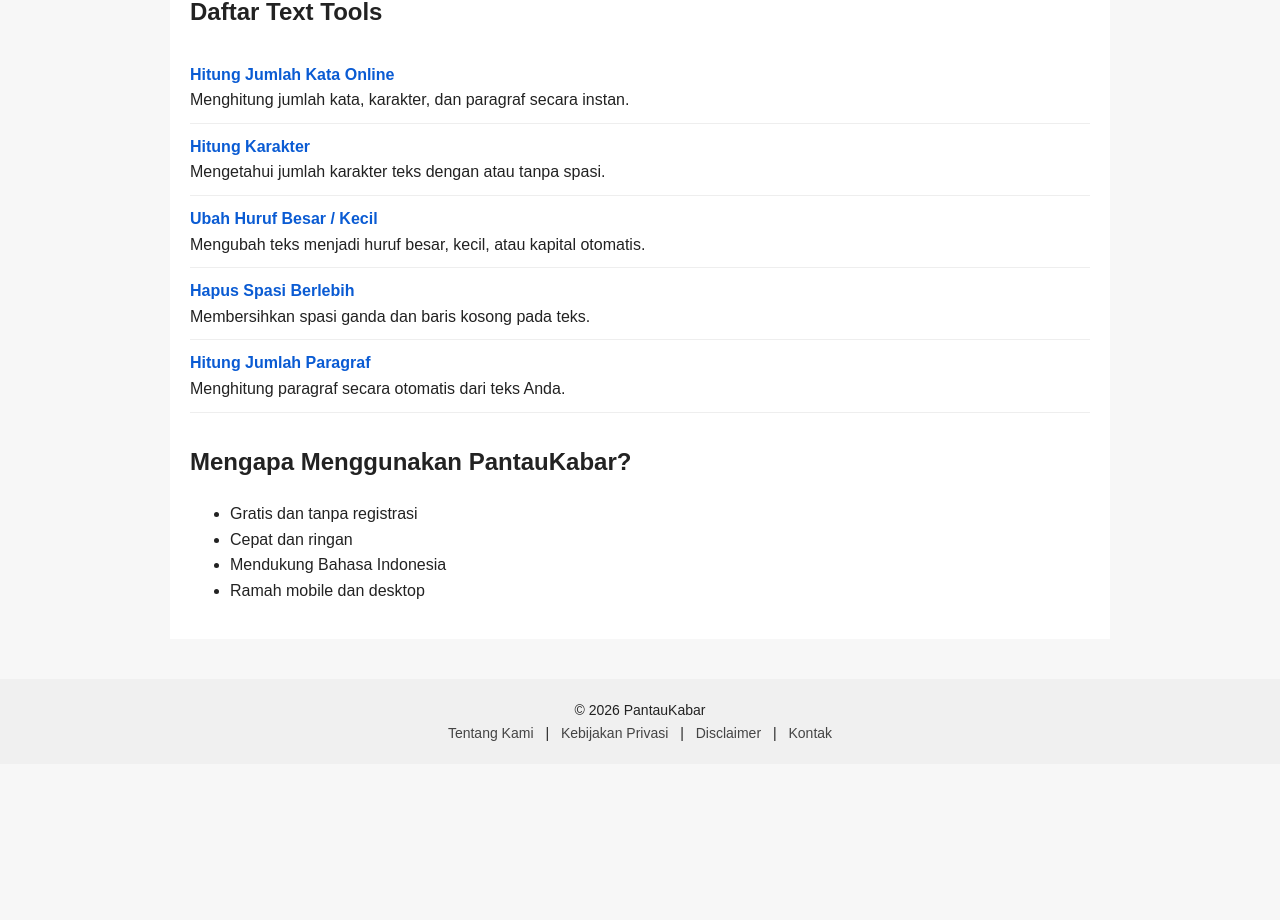
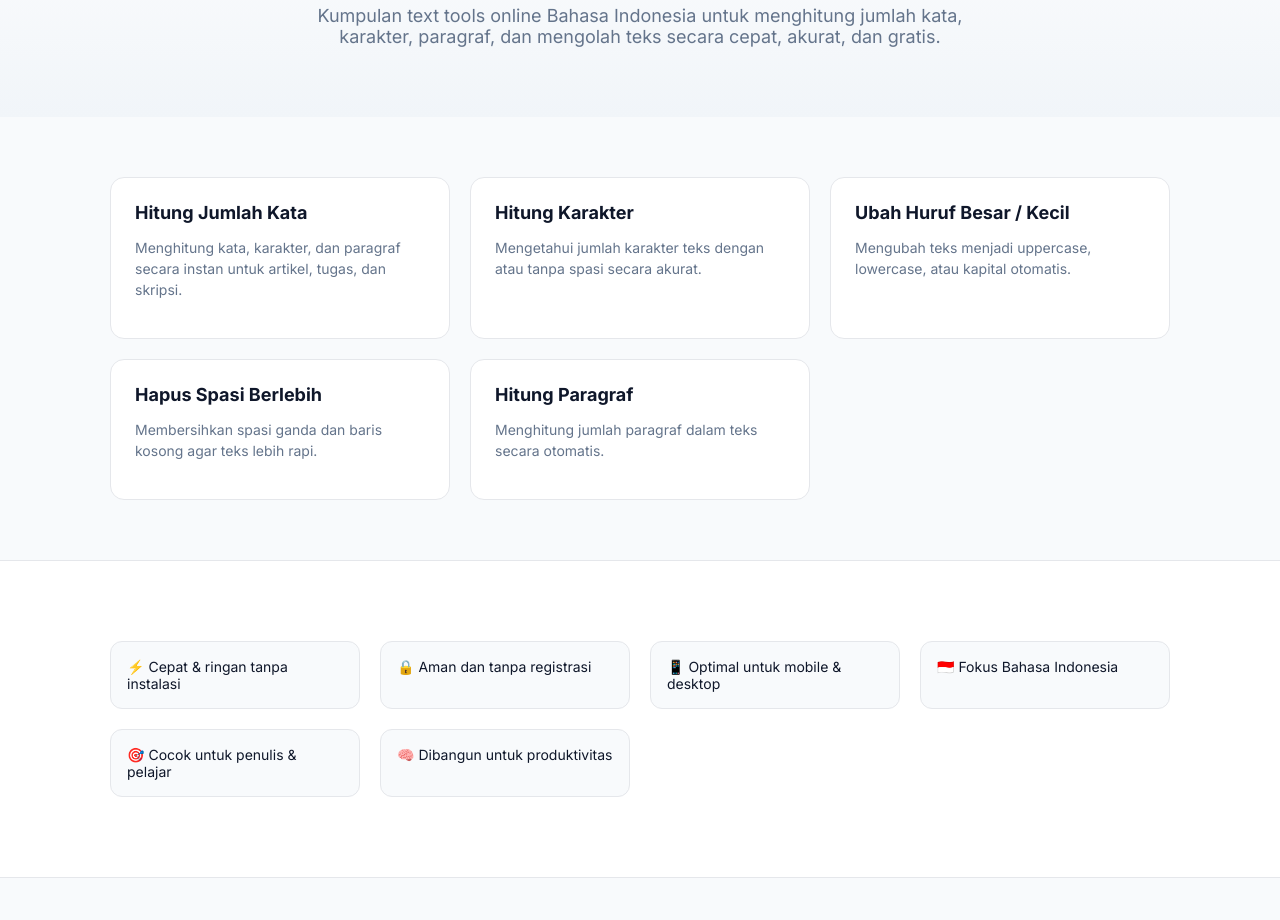
Before and after one commit to pantaukabaradm-jpg/pantaukabar-text-tools, a plain HTML site: page index.html in a window 1280 px wide. Shown: the part 231-1151 px from the top of the page. Before the commit the page ends 995 px from the top, so only its background shows below. Drawn offline with Linux system fonts and the light colour scheme.

Commit message:
Update index.html

```diff
--- a/index.html
+++ b/index.html
@@ -2,92 +2,194 @@
 <html lang="id">
 <head>
   <meta charset="UTF-8">
-  <title>Text Tools Online Bahasa Indonesia – Gratis & Cepat | PantauKabar</title>
+  <title>Text Tools Online Bahasa Indonesia | Cepat, Gratis & Profesional</title>
 
-  <!-- SEO BASIC -->
-  <meta name="description" content="Kumpulan text tools online gratis Bahasa Indonesia untuk menghitung jumlah kata, karakter, paragraf, dan mengolah teks dengan cepat dan mudah.">
-  <meta name="keywords" content="text tools online, hitung jumlah kata, word counter indonesia, hitung karakter, tools teks online">
+  <!-- PRIMARY SEO -->
+  <meta name="description" content="Text tools online profesional Bahasa Indonesia untuk menghitung jumlah kata, karakter, paragraf, dan mengolah teks secara cepat, akurat, dan gratis.">
   <meta name="robots" content="index, follow">
   <link rel="canonical" href="https://pantaukabar.com/">
 
   <!-- RESPONSIVE -->
-  <meta name="viewport" content="width=device-width, initial-scale=1.0">
+  <meta name="viewport" content="width=device-width, initial-scale=1">
 
   <!-- OPEN GRAPH -->
-  <meta property="og:title" content="Text Tools Online Bahasa Indonesia – Gratis & Cepat">
-  <meta property="og:description" content="Gunakan text tools online gratis untuk menghitung kata, karakter, dan mengolah teks secara instan.">
+  <meta property="og:title" content="Text Tools Online Profesional Bahasa Indonesia">
+  <meta property="og:description" content="Kumpulan text tools online gratis untuk penulis, pelajar, dan content creator Indonesia.">
   <meta property="og:type" content="website">
   <meta property="og:url" content="https://pantaukabar.com/">
 
-  <!-- SCHEMA JSON-LD -->
+  <!-- GOOGLE FONT -->
+  <link rel="preconnect" href="https://fonts.googleapis.com">
+  <link rel="preconnect" href="https://fonts.gstatic.com" crossorigin>
+  <link href="https://fonts.googleapis.com/css2?family=Inter:wght@300;400;500;600;700&display=swap" rel="stylesheet">
+
+  <!-- SCHEMA -->
   <script type="application/ld+json">
   {
     "@context": "https://schema.org",
-    "@type": "WebSite",
+    "@type": "WebApplication",
     "name": "PantauKabar Text Tools",
     "url": "https://pantaukabar.com/",
-    "description": "Text tools online gratis Bahasa Indonesia untuk menghitung dan mengolah teks.",
-    "inLanguage": "id-ID"
+    "applicationCategory": "UtilityApplication",
+    "operatingSystem": "All",
+    "inLanguage": "id-ID",
+    "description": "Text tools online profesional Bahasa Indonesia untuk menghitung dan mengolah teks."
   }
   </script>
 
   <style>
+    :root {
+      --primary: #2563eb;
+      --dark: #0f172a;
+      --gray: #64748b;
+      --bg: #f8fafc;
+      --border: #e5e7eb;
+    }
+
+    * {
+      box-sizing: border-box;
+    }
+
     body {
-      font-family: Arial, Helvetica, sans-serif;
       margin: 0;
-      padding: 0;
-      background: #f7f7f7;
-      color: #222;
-      line-height: 1.6;
+      font-family: 'Inter', system-ui, sans-serif;
+      background: var(--bg);
+      color: var(--dark);
     }
+
+    a {
+      text-decoration: none;
+      color: inherit;
+    }
+
+    /* HEADER */
     header {
-      background: #0a5bd3;
-      color: #fff;
+      background: #ffffff;
+      border-bottom: 1px solid var(--border);
+    }
+
+    .container {
+      max-width: 1100px;
+      margin: auto;
       padding: 20px;
     }
-    header h1 {
+
+    .nav {
+      display: flex;
+      justify-content: space-between;
+      align-items: center;
+    }
+
+    .brand {
+      font-size: 20px;
+      font-weight: 700;
+      color: var(--primary);
+    }
+
+    .nav a {
+      margin-left: 20px;
+      font-weight: 500;
+      color: var(--gray);
+    }
+
+    /* HERO */
+    .hero {
+      padding: 70px 20px;
+      text-align: center;
+      background: linear-gradient(180deg, #ffffff, #f1f5f9);
+    }
+
+    .hero h1 {
+      font-size: 42px;
+      font-weight: 800;
+      margin-bottom: 15px;
+      letter-spacing: -1px;
+    }
+
+    .hero p {
+      font-size: 18px;
+      color: var(--gray);
+      max-width: 700px;
+      margin: auto;
+    }
+
+    /* TOOLS GRID */
+    .tools {
+      padding: 60px 20px;
+    }
+
+    .tools-grid {
+      display: grid;
+      grid-template-columns: repeat(auto-fit, minmax(260px, 1fr));
+      gap: 20px;
+    }
+
+    .tool-card {
+      background: #ffffff;
+      border: 1px solid var(--border);
+      border-radius: 14px;
+      padding: 24px;
+      transition: all 0.2s ease;
+    }
+
+    .tool-card:hover {
+      transform: translateY(-4px);
+      border-color: var(--primary);
+    }
+
+    .tool-card h3 {
+      margin: 0 0 10px;
+      font-size: 18px;
+    }
+
+    .tool-card p {
+      color: var(--gray);
+      font-size: 14px;
+      line-height: 1.5;
+    }
+
+    /* FEATURES */
+    .features {
+      background: #ffffff;
+      padding: 60px 20px;
+      border-top: 1px solid var(--border);
+      border-bottom: 1px solid var(--border);
+    }
+
+    .features ul {
+      display: grid;
+      grid-template-columns: repeat(auto-fit, minmax(220px, 1fr));
+      gap: 20px;
+      list-style: none;
+      padding: 0;
       margin: 0;
-      font-size: 26px;
     }
-    nav a {
-      color: #fff;
-      margin-right: 15px;
-      text-decoration: none;
+
+    .features li {
+      padding: 16px;
+      border: 1px solid var(--border);
+      border-radius: 12px;
+      background: var(--bg);
       font-size: 14px;
     }
-    main {
-      max-width: 900px;
-      margin: auto;
-      padding: 20px;
-      background: #fff;
+
+    /* FOOTER */
+    footer {
+      padding: 40px 20px;
+      text-align: center;
+      color: var(--gray);
+      font-size: 14px;
     }
-    h2 {
-      margin-top: 30px;
+
+    footer a {
+      margin: 0 10px;
+      color: var(--gray);
     }
-    ul.tools {
-      list-style: none;
-      padding: 0;
+
+    @media (max-width: 600px) {
+      .hero h1 {
+        font-size: 32px;
       }
-    ul.tools li {
-      padding: 10px 0;
-      border-bottom: 1px solid #eee;
-    }
-    ul.tools a {
-      text-decoration: none;
-      color: #0a5bd3;
-      font-weight: bold;
-    }
-    footer {
-      text-align: center;
-      font-size: 14px;
-      padding: 20px;
-      background: #f0f0f0;
-      margin-top: 40px;
-    }
-    footer a {
-      margin: 0 8px;
-      text-decoration: none;
-      color: #444;
     }
   </style>
 </head>
@@ -95,59 +197,71 @@
 <body>
 
 <header>
-  <h1>Text Tools Online Bahasa Indonesia</h1>
+  <div class="container nav">
+    <div class="brand">PantauKabar</div>
     <nav>
       <a href="/">Home</a>
-    <a href="/tools/hitung-jumlah-kata.html">Hitung Kata</a>
+      <a href="/tools/hitung-jumlah-kata.html">Tools</a>
       <a href="/about.html">Tentang</a>
       <a href="/contact.html">Kontak</a>
     </nav>
+  </div>
 </header>
 
-<main>
+<section class="hero">
+  <h1>Text Tools Online Profesional</h1>
   <p>
-    PantauKabar menyediakan <strong>text tools online gratis</strong> untuk membantu Anda
-    menghitung, menganalisis, dan mengolah teks secara cepat dan praktis.
-    Tools ini cocok untuk pelajar, penulis, admin, dan content creator.
+    Kumpulan text tools online Bahasa Indonesia untuk menghitung jumlah kata,
+    karakter, paragraf, dan mengolah teks secara cepat, akurat, dan gratis.
   </p>
+</section>
 
-  <h2>Daftar Text Tools</h2>
-  <ul class="tools">
-    <li>
-      <a href="/tools/hitung-jumlah-kata.html">Hitung Jumlah Kata Online</a><br>
-      Menghitung jumlah kata, karakter, dan paragraf secara instan.
-    </li>
-    <li>
-      <a href="/tools/hitung-karakter.html">Hitung Karakter</a><br>
-      Mengetahui jumlah karakter teks dengan atau tanpa spasi.
-    </li>
-    <li>
-      <a href="/tools/huruf-besar-kecil.html">Ubah Huruf Besar / Kecil</a><br>
-      Mengubah teks menjadi huruf besar, kecil, atau kapital otomatis.
-    </li>
-    <li>
-      <a href="/tools/hapus-spasi-berlebih.html">Hapus Spasi Berlebih</a><br>
-      Membersihkan spasi ganda dan baris kosong pada teks.
-    </li>
-    <li>
-      <a href="/tools/hitung-paragraf.html">Hitung Jumlah Paragraf</a><br>
-      Menghitung paragraf secara otomatis dari teks Anda.
-    </li>
+<section class="tools container">
+  <div class="tools-grid">
+    <a href="/tools/hitung-jumlah-kata.html" class="tool-card">
+      <h3>Hitung Jumlah Kata</h3>
+      <p>Menghitung kata, karakter, dan paragraf secara instan untuk artikel, tugas, dan skripsi.</p>
+    </a>
+
+    <a href="/tools/hitung-karakter.html" class="tool-card">
+      <h3>Hitung Karakter</h3>
+      <p>Mengetahui jumlah karakter teks dengan atau tanpa spasi secara akurat.</p>
+    </a>
+
+    <a href="/tools/huruf-besar-kecil.html" class="tool-card">
+      <h3>Ubah Huruf Besar / Kecil</h3>
+      <p>Mengubah teks menjadi uppercase, lowercase, atau kapital otomatis.</p>
+    </a>
+
+    <a href="/tools/hapus-spasi-berlebih.html" class="tool-card">
+      <h3>Hapus Spasi Berlebih</h3>
+      <p>Membersihkan spasi ganda dan baris kosong agar teks lebih rapi.</p>
+    </a>
+
+    <a href="/tools/hitung-paragraf.html" class="tool-card">
+      <h3>Hitung Paragraf</h3>
+      <p>Menghitung jumlah paragraf dalam teks secara otomatis.</p>
+    </a>
+  </div>
+</section>
+
+<section class="features">
+  <div class="container">
+    <ul>
+      <li>⚡ Cepat & ringan tanpa instalasi</li>
+      <li>🔒 Aman dan tanpa registrasi</li>
+      <li>📱 Optimal untuk mobile & desktop</li>
+      <li>🇮🇩 Fokus Bahasa Indonesia</li>
+      <li>🎯 Cocok untuk penulis & pelajar</li>
+      <li>🧠 Dibangun untuk produktivitas</li>
     </ul>
-
-  <h2>Mengapa Menggunakan PantauKabar?</h2>
-  <ul>
-    <li>Gratis dan tanpa registrasi</li>
-    <li>Cepat dan ringan</li>
-    <li>Mendukung Bahasa Indonesia</li>
-    <li>Ramah mobile dan desktop</li>
-  </ul>
-</main>
+  </div>
+</section>
 
 <footer>
   © 2026 PantauKabar
   <br>
-  <a href="/about.html">Tentang Kami</a> |
+  <a href="/about.html">Tentang</a> |
   <a href="/privacy-policy.html">Kebijakan Privasi</a> |
   <a href="/disclaimer.html">Disclaimer</a> |
   <a href="/contact.html">Kontak</a>
```
Lines whose indentation alone changed are shown as unchanged.
